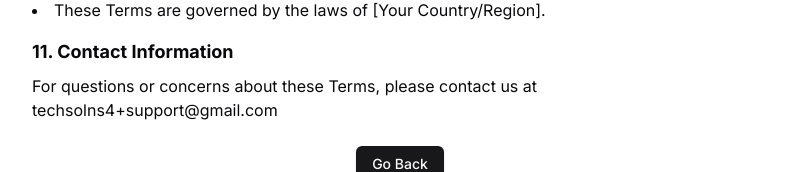
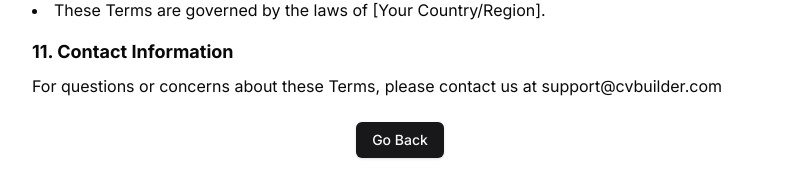
Before and after one commit to rishadomar/cv-builder-website, a Next.js app: page /terms in a window 1280 px wide. Shown: the part 1306-1478 px from the top of the page, without its empty margins (240-1037 px from the left). Built offline with nearby package versions, Linux system fonts and the light colour scheme; no server answers.

Commit message:
New email

```diff
--- a/src/app/faqs/page.tsx
+++ b/src/app/faqs/page.tsx
@@ -76,7 +76,7 @@ const FAQPage = () => {
         {
             id: 'support',
             question: 'Do you offer customer support?',
-            answer: 'Yes, we provide limited customer support via email. Our team is dedicated to helping you create the perfect CV. Send an email to: techsolns4+support@gmail.com'
+            answer: 'Yes, we provide limited customer support via email. Our team is dedicated to helping you create the perfect CV. Send an email to: support@cvbuilder.com'
         }
     ];
 
--- a/src/app/terms/TermsAndConditions.tsx
+++ b/src/app/terms/TermsAndConditions.tsx
@@ -81,7 +81,7 @@ const TermsAndConditions: React.FC = () => (
 
         <TermsSection
             title='11. Contact Information'
-            description='For questions or concerns about these Terms, please contact us at techsolns4+support@gmail.com'
+            description='For questions or concerns about these Terms, please contact us at support@cvbuilder.com'
         />
     </div>
 );
```
